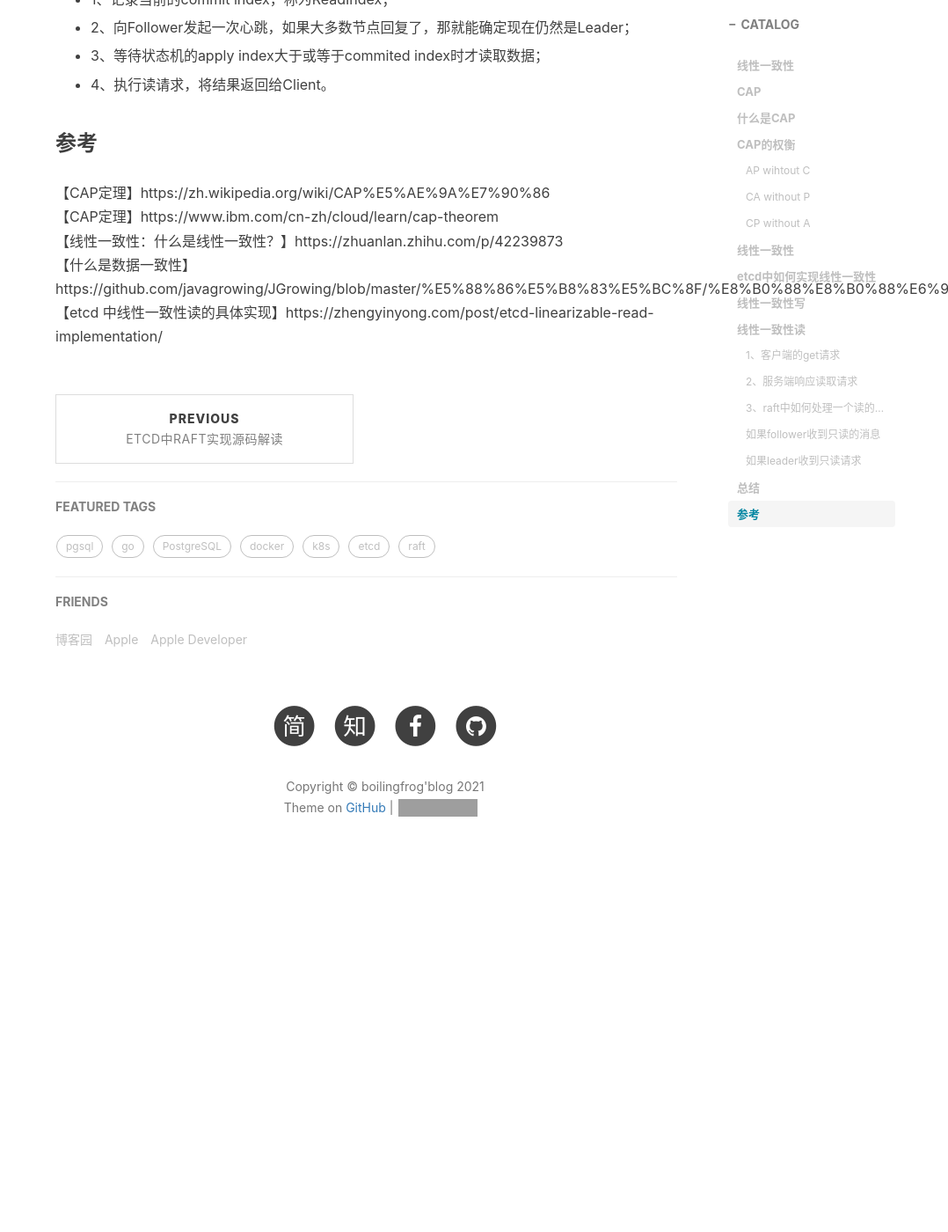
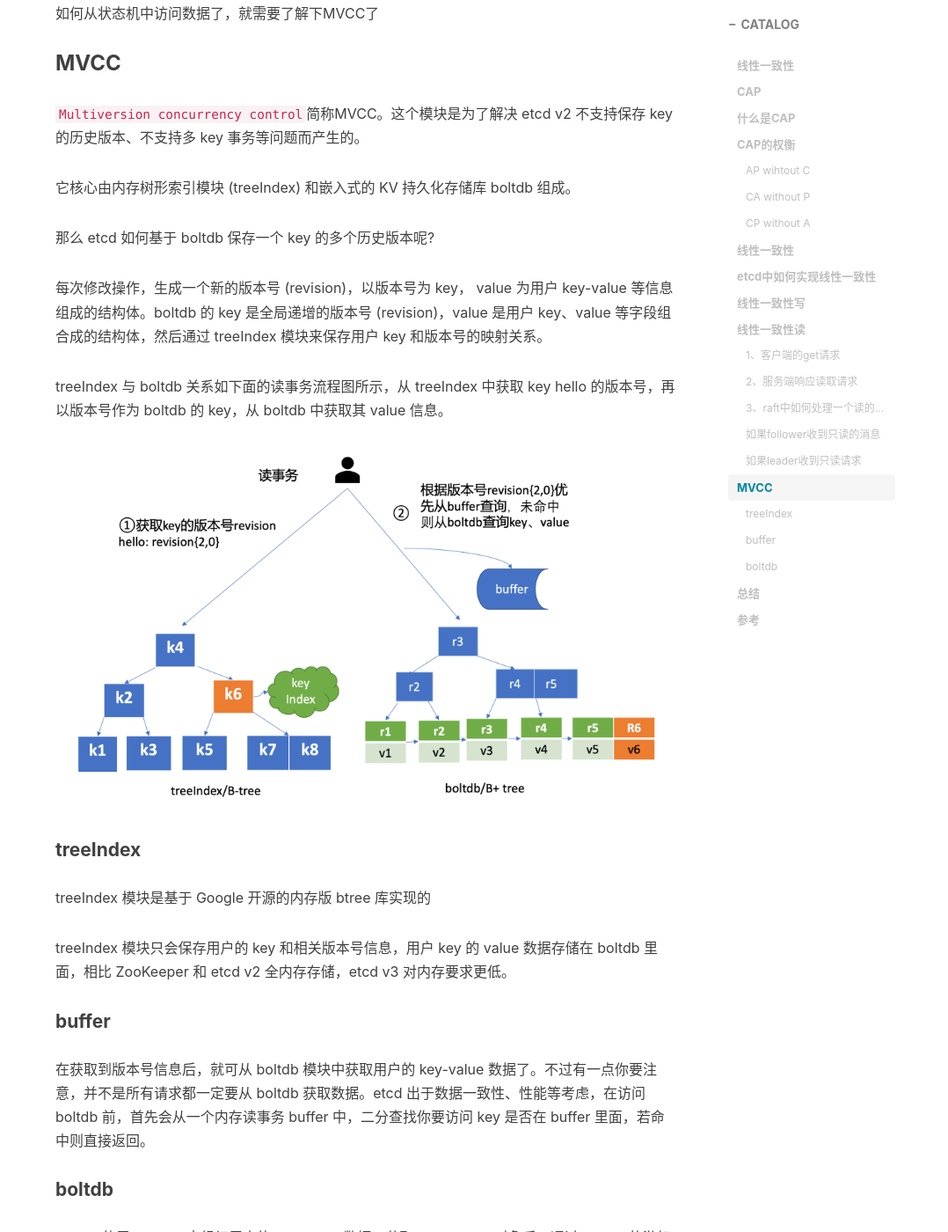
Before and after one commit to boilingfrog/boilingfrog.github.io, a Jekyll site: the page built from _posts/2021-08-30-etcd中raft实现线性一致性.md, in a window 1280 px wide and 1400 px high, scrolled down 13136 px. Shown: the whole window at 88% size, without its empty margins (202-1280 px from the left). Built offline with Jekyll 4.4.1, drawn with Linux system fonts in a browser that asks for light colours; nearby versions of some CDN libraries; comment, search, counter and statistics services are not loaded; before the commit the page ends 14158 px from its top, so only the background shows below that; some of the changed text lies outside the part shown; grey boxes are pictures that could not be loaded.

Commit message:
etcd线性一致性读

````diff
--- a/_posts/2021-08-30-etcd中raft实现线性一致性.md
+++ b/_posts/2021-08-30-etcd中raft实现线性一致性.md
@@ -31,6 +31,10 @@
     - [3、raft中如何处理一个读的请求](#3raft%E4%B8%AD%E5%A6%82%E4%BD%95%E5%A4%84%E7%90%86%E4%B8%80%E4%B8%AA%E8%AF%BB%E7%9A%84%E8%AF%B7%E6%B1%82)
       - [如果follower收到只读的消息](#%E5%A6%82%E6%9E%9Cfollower%E6%94%B6%E5%88%B0%E5%8F%AA%E8%AF%BB%E7%9A%84%E6%B6%88%E6%81%AF)
       - [如果leader收到只读请求](#%E5%A6%82%E6%9E%9Cleader%E6%94%B6%E5%88%B0%E5%8F%AA%E8%AF%BB%E8%AF%B7%E6%B1%82)
+  - [MVCC](#mvcc)
+    - [treeIndex](#treeindex)
+    - [buffer](#buffer)
+    - [boltdb](#boltdb)
   - [总结](#%E6%80%BB%E7%BB%93)
   - [参考](#%E5%8F%82%E8%80%83)
 
@@ -182,7 +186,7 @@
 #### 2、服务端响应读取请求
 
 ```go
-// etcd/server/etcdserver/raft.go
+// etcd/server/etcdserver/v3_server.go
 func (s *EtcdServer) Range(ctx context.Context, r *pb.RangeRequest) (*pb.RangeResponse, error) {
 	...
 	// 判断是否需要serializable read
@@ -201,7 +205,7 @@
 	return resp, err
 }
 
-// etcd/server/etcdserver/raft.go
+// etcd/server/etcdserver/v3_server.go
 func (s *EtcdServer) linearizableReadNotify(ctx context.Context) error {
 	s.readMu.RLock()
 	nc := s.readNotifier
@@ -232,7 +236,7 @@
 	...
 }
 
-// etcd/server/etcdserver/raft.go
+// etcd/server/etcdserver/v3_server.go
 func (s *EtcdServer) linearizableReadLoop() {
 	for {
 		requestId := s.reqIDGen.Next()
@@ -248,6 +252,7 @@
 		...
 		// 处理不同的消息
 		// 这里会监听readwaitc，等待MsgReadIndex信息的处理结果
+		// 同时获取当前已提交的日志索引
 		confirmedIndex, err := s.requestCurrentIndex(leaderChangedNotifier, requestId)
 		if isStopped(err) {
 			return
@@ -305,7 +310,9 @@
 
 1、如果消息来自客户端，直接写入到readStates，start函数会将readStates中最后的一个放到readStateC，通知上游的处理结果；
 
-2、如果消息来自follower，通过消息MsgReadIndexResp回复follower的响应结果；
+2、如果消息来自follower，通过消息MsgReadIndexResp回复follower的响应结果，同时follower也是会将readStates中最后的一个放到readStateC，通知上游的处理结果；
+
+上面的linearizableReadLoop监听readStateC，当收到请求，获取当前leader已经提交的日志索引，然后等待直到状态机已应用索引 (applied index) 大于等于 Leader 的已提交索引时 (committed Index)，然后去通知读请求，数据已赶上 Leader，就可以去状态机中访问数据了，处理数据返回给客户端
 
 我们知道ReadIndex算法中，leader节点需要，向follower节点发起心跳，确认自己的leader地位，具体的就是通过ReadOnly来实现,下面会一一介绍到
 
@@ -524,13 +531,43 @@
 
 如果当前只有一个节点，那么当前的节点也是leader节点，所有的只读请求，将会发送到leader，leader直接对信息进行处理
 
+如何从状态机中访问数据了，就需要了解下MVCC了
+
+### MVCC
+
+`Multiversion concurrency control`简称MVCC。这个模块是为了解决 etcd v2 不支持保存 key 的历史版本、不支持多 key 事务等问题而产生的。
+
+它核心由内存树形索引模块 (treeIndex) 和嵌入式的 KV 持久化存储库 boltdb 组成。
+
+那么 etcd 如何基于 boltdb 保存一个 key 的多个历史版本呢?
+
+每次修改操作，生成一个新的版本号 (revision)，以版本号为 key， value 为用户 key-value 等信息组成的结构体。boltdb 的 key 是全局递增的版本号 (revision)，value 是用户 key、value 等字段组合成的结构体，然后通过 treeIndex 模块来保存用户 key 和版本号的映射关系。
+
+treeIndex 与 boltdb 关系如下面的读事务流程图所示，从 treeIndex 中获取 key hello 的版本号，再以版本号作为 boltdb 的 key，从 boltdb 中获取其 value 信息。
+
+<img src="/img/etcd-mvcc.png" alt="etcd" align=center/>
+
+#### treeIndex
+
+treeIndex 模块是基于 Google 开源的内存版 btree 库实现的
+
+treeIndex 模块只会保存用户的 key 和相关版本号信息，用户 key 的 value 数据存储在 boltdb 里面，相比 ZooKeeper 和 etcd v2 全内存存储，etcd v3 对内存要求更低。
+
+#### buffer
+
+在获取到版本号信息后，就可从 boltdb 模块中获取用户的 key-value 数据了。不过有一点你要注意，并不是所有请求都一定要从 boltdb 获取数据。etcd 出于数据一致性、性能等考虑，在访问 boltdb 前，首先会从一个内存读事务 buffer 中，二分查找你要访问 key 是否在 buffer 里面，若命中则直接返回。
+
+#### boltdb
+
+boltdb 使用 B+ tree 来组织用户的 key-value 数据，获取 bucket key 对象后，通过 boltdb 的游标 Cursor 可快速在 B+ tree 找到 key hello 对应的 value 数据，返回给 client。
+
 ### 总结
 
 etcd中对于写的请求，因为所有的写请求都是通过leader的，leader的确认机制将会保证消息复制到大多数节点中；
 
 对于只读的请求，同样也是需要全部转发到leader节点中，通过ReadIndex算法，来实现线性一致性读；
 
-Leader执行ReadIndex大致的流程如下：
+raft执行ReadIndex大致的流程如下：
 
 - 1、记录当前的commit index，称为ReadIndex；
 
@@ -540,6 +577,8 @@
 
 - 4、执行读请求，将结果返回给Client。
 
+关于状态机数据的读取，首先从treeIndex获取版本号，然后在buffer是否有对应的值，没有就去boltdb查询对应的值
+
 ### 参考
 
 【CAP定理】https://zh.wikipedia.org/wiki/CAP%E5%AE%9A%E7%90%86
````
Also changed, not shown: img/etcd-mvcc.png (added), img/etcd-raft-read-follower.png, img/etcd-raft-read-leader.png.
